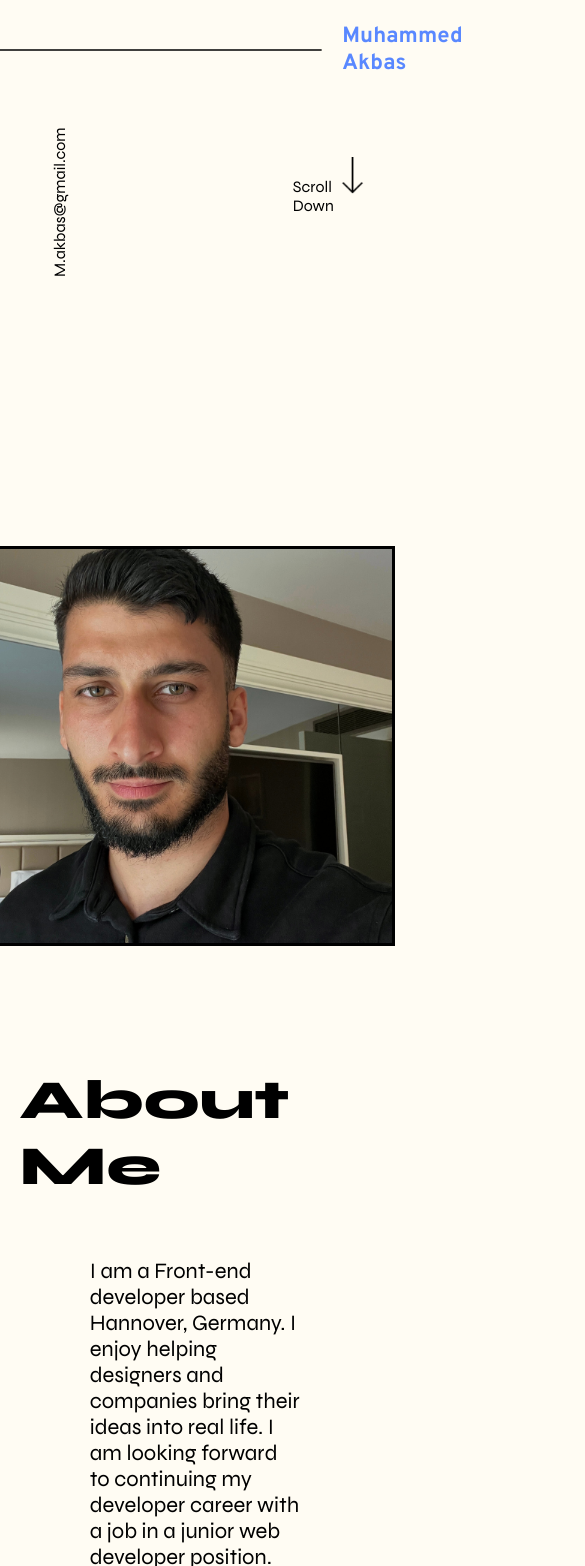
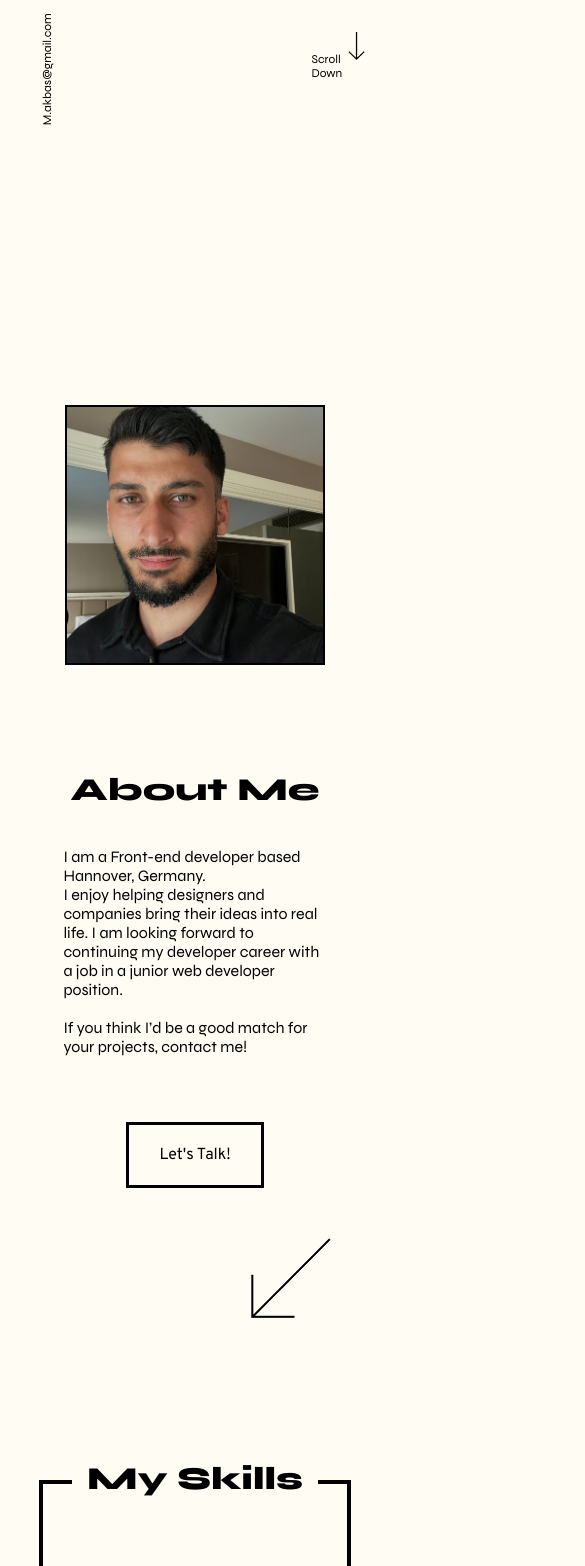
Before and after one commit to M-Akbas/Portfolio, an Angular app: page / in a window 390 px wide. Shown: the part 434-2000 px from the top of the page, 585 px wide, since content can reach past the window. Built offline with nearby package versions, Linux system fonts and the light colour scheme.

Commit message:
design mobile responsive

```diff
--- a/src/app/about-me/about-me.component.html
+++ b/src/app/about-me/about-me.component.html
@@ -2,7 +2,7 @@
   <div class="center-repsonsive">
     <h1>About Me</h1>
     <p>
-      I am a Front-end developer based Hannover, Germany. I enjoy helping
+      I am a Front-end developer based Hannover, Germany. <br> I enjoy helping
       designers and companies bring their ideas into real life. I am looking
       forward to continuing my developer career with a job in a junior web
       developer position. <br><br> If you think I’d be a good match for your projects,
--- a/src/app/about-me/about-me.component.scss
+++ b/src/app/about-me/about-me.component.scss
@@ -90,3 +90,62 @@ button {
     margin-top: 50px;
   }
 }
+
+@media (max-width: 750px) {
+  .arrow img {
+    height: 170px;
+  }
+  h1{
+    font-size: 50px;
+  }
+  p{
+    width: 75%;
+    font-size: 18px;
+    text-align: start;
+    word-break: break-word;
+  }
+}
+
+@media (max-width:525px) {
+  .img{
+    height: 300px;
+  }
+  .border{
+    height: 300px;
+  }
+  h1{
+    font-size: 38px;
+  }
+  p{
+    font-size: 16px;
+  }
+  .arrow img {
+    height: 120px;
+  }
+  button{
+    padding: 20px 30px;
+    font-size: 16px;
+  }
+}
+
+@media (max-width:450px) {
+  .img{
+    height: 260px;
+  }
+  .border{
+    height: 260px;
+  }
+  h1{
+    font-size: 32px;
+  }
+  p{
+    font-size: 16px;
+  }
+  .arrow img {
+    height: 120px;
+  }
+  button{
+    padding: 20px 30px;
+    font-size: 16px;
+  }
+}
--- a/src/app/contact/contact.component.scss
+++ b/src/app/contact/contact.component.scss
@@ -1,9 +1,9 @@
 .contact {
   background-image: url("/assets/covers/footer.png");
-  height: 100vh;
   width: 100%;
-  background-size: 100%;
+  background-size: cover;
   background-repeat: no-repeat;
+  padding-bottom: 100px;
 }
 
 .cta {
@@ -152,3 +152,67 @@ textarea {
     background-size: unset;
   }
 }
+
+
+
+@media (max-width:750px) {
+  .cta h1{
+    font-size: 38px;
+  }
+  .fill-info h2 {
+    font-size: 28px;
+  }
+  .fill-info div {
+    font-size: 18px;
+  }
+  .input-fields input {
+    width: 420px;
+  }
+  textarea {
+    min-width: 420px;
+    max-width: 420px;
+  }
+  .privacy div  {
+    font-size: 12px;
+  }
+  .privacy a{
+    font-size: 12px;
+  }
+}
+
+@media (max-width:450px) {
+  .cta h1{
+    font-size: 32px;
+  }
+  .fill-info h2 {
+    font-size: 22px;
+  }
+  .fill-info div {
+    font-size: 14px;
+  }
+  .input-fields input {
+    width: 300px;
+  }
+  textarea {
+    min-width: 300px;
+    max-width: 300px;
+  }
+  .privacy div  {
+    font-size: 12px;
+
+  }
+  .privacy a{
+    font-size: 12px;
+  }
+  .d-flex{
+    flex-wrap: wrap;
+    margin-left:
+    20vw;
+    margin-right: 20vw;
+  }
+
+  button{
+    font-size: 16px !important;
+    padding: 18px 35px !important;
+  }
+}
--- a/src/app/cta/cta.component.scss
+++ b/src/app/cta/cta.component.scss
@@ -43,3 +43,28 @@
         transform: translateY(-20px);
     }
 }
+
+@media (max-width: 750px) {
+    .email{
+        font-size: 15px;
+    }
+    .scroll-down{
+        font-size: 15px;
+    }
+    .arrow{
+        height: 54px;
+    }
+  }
+
+
+  @media (max-width: 525px) {
+    .email{
+        font-size: 12px;
+    }
+    .scroll-down{
+        font-size: 12px;
+    }
+    .arrow{
+        height: 50px;
+    }
+  }
--- a/src/app/header/header.component.scss
+++ b/src/app/header/header.component.scss
@@ -12,3 +12,22 @@ header{
 img{
     height: 28px;
 }
+
+@media (max-width:750px) {
+    .logo{
+        font-size: 26px;
+    }
+    img{
+        height: 24px;
+    }
+}
+
+
+@media (max-width:450px) {
+    .logo{
+        font-size: 22px;
+    }
+    img{
+        height: 22px;
+    }
+}
--- a/src/app/home-title/home-title.component.scss
+++ b/src/app/home-title/home-title.component.scss
@@ -30,8 +30,8 @@
   }
 }
 @media (max-width: 1250px) {
-    .home-title{
-        div{
+  .home-title {
+    div {
       font-size: 70px;
     }
   }
@@ -47,3 +47,61 @@
     }
   }
 }
+
+@media (max-width: 750px) {
+  .home-title {
+    div {
+      font-size: 54px;
+    }
+  }
+  .name {
+    margin-top: 20px;
+    div {
+      font-size: 22px !important;
+      color: #5988ff;
+      font-family: "Overpass", sans-serif;
+    }
+    img {
+      height: 2px;
+    }
+  }
+}
+
+@media (max-width:525px) {
+  .home-title {
+    div {
+      font-size: 48px;
+    }
+  }
+  .name {
+    margin-top: 20px;
+    div {
+      font-size: 20px !important;
+      color: #5988ff;
+      font-family: "Overpass", sans-serif;
+    }
+    img {
+      height: 2px;
+      width: 200px;
+    }
+  }
+}
+@media (max-width:450px) {
+  .home-title {
+    div {
+      font-size: 38px;
+    }
+  }
+  .name {
+    margin-top: 20px;
+    div {
+      font-size: 16px !important;
+      color: #5988ff;
+      font-family: "Overpass", sans-serif;
+    }
+    img {
+      height: 1.7px;
+      width: 170px;
+    }
+  }
+}
--- a/src/app/portfolio/portfolio.component.scss
+++ b/src/app/portfolio/portfolio.component.scss
@@ -23,7 +23,7 @@ img {
   align-items: center;
 }
 .margin-T {
-  margin-top: 250px;
+  margin-top: 150px;
 }
 
 .reverse {
@@ -214,11 +214,19 @@ button {
   .d-flex{
   display: flex;
   gap: 40px;
-
+  align-items: center !important;
   flex-direction: column;
   justify-content: center;
   }
+  .infos-left{
+    position: unset;
+    margin-right: 100px;
+  }
 
+  .infos-right{
+    position: unset;
+    margin-right: 100px;
+  }
   .show {
    left: 0;
   }
@@ -249,3 +257,70 @@ button {
 
 
 }
+
+
+@media (max-width: 750px) {
+
+  img{
+    height: 350px;
+  }
+  h2{
+    font-size: 32px;
+  }
+  .languages{
+    font-size: 20px;
+  }
+  h1{
+    font-size: 38px;
+  }
+  .title div {
+    font-size: 18px;
+  }
+}
+
+@media (max-width:525px) {
+  img {
+    height: 250px;
+  }
+  .infos-left{
+    margin-left: 80px;
+  }
+  .infos-right{
+    margin-left: 80px;
+  }
+  .arrow img{
+    height: 120px !important;
+  }
+}
+
+@media (max-width:450px) {
+
+  h1{
+    font-size: 32px;
+  }
+  img {
+    height: 180px;
+  }
+  .title div {
+    font-size: 16px;
+  }
+  .infos-left{
+    margin-left: 80px;
+  }
+  .infos-right{
+    margin-left: 80px;
+  }
+  .arrow img{
+    height: 120px !important;
+  }
+  h2{
+    font-size: 30px;
+  }
+  .languages{
+    font-size: 16px;
+  }
+  button{
+    padding: 18px 34px;
+    font-size: 16px;
+  }
+}
--- a/src/app/skills/skills.component.scss
+++ b/src/app/skills/skills.component.scss
@@ -18,6 +18,10 @@ h1 {
   background-color: #fffcf3;
   padding-left: 50px;
   padding-right: 50px;
+  &:hover{
+    color: #5988ff;
+    cursor: pointer;
+  }
 }
 
 .mySkills {
@@ -50,3 +54,67 @@ margin-bottom: -100px;
     transform: translateY(-10px);
   }
 }
+
+@media (max-width:750px) {
+  .box{
+    padding: 110px 50px 80px 50px;
+  }
+  .margin-T img {
+    height: 170px;
+    margin-left: 15px;
+  }
+  h1{
+    font-size: 48px;
+    padding-left: 15px;
+    padding-right: 15px;
+  }
+  .mySkills{
+    margin-bottom: -90px;
+  }
+}
+
+@media (max-width:525px) {
+  h1{
+    font-size: 38px;
+  }
+
+  .mySkills{
+    margin-bottom: -80px;
+  }
+  .one-icon svg {
+    height: 65px;
+  }
+  .icons-div{
+    gap: 80px;
+  }
+  .margin-T img {
+    height: 120px;
+
+  }
+
+}
+
+@media (max-width:450px) {
+  h1{
+    font-size: 32px;
+  }
+
+  .mySkills{
+    margin-bottom: -70px;
+  }
+  .one-icon svg {
+    height: 55px;
+  }
+
+  .one-icon div {
+    font-size: 14px;
+  }
+  .icons-div{
+    gap: 80px;
+  }
+  .margin-T img {
+    height: 120px;
+
+  }
+
+}
```
Lines whose indentation alone changed are shown as unchanged.
